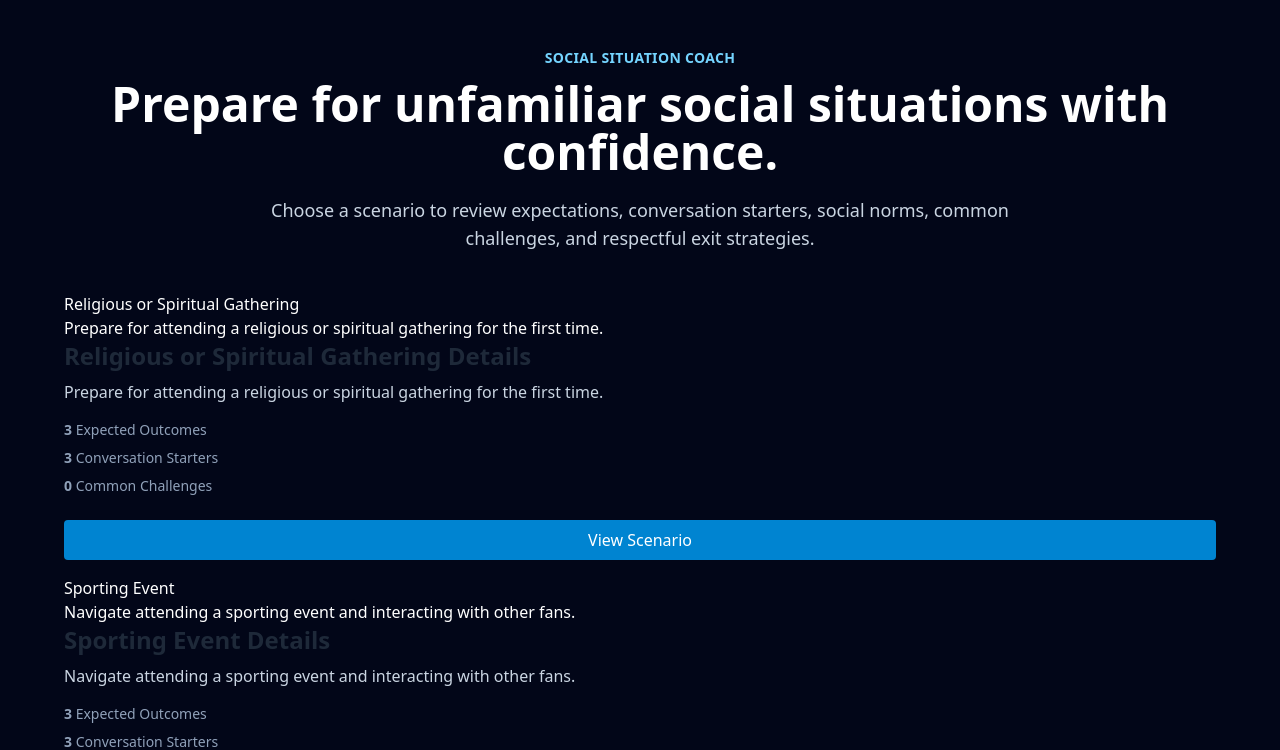
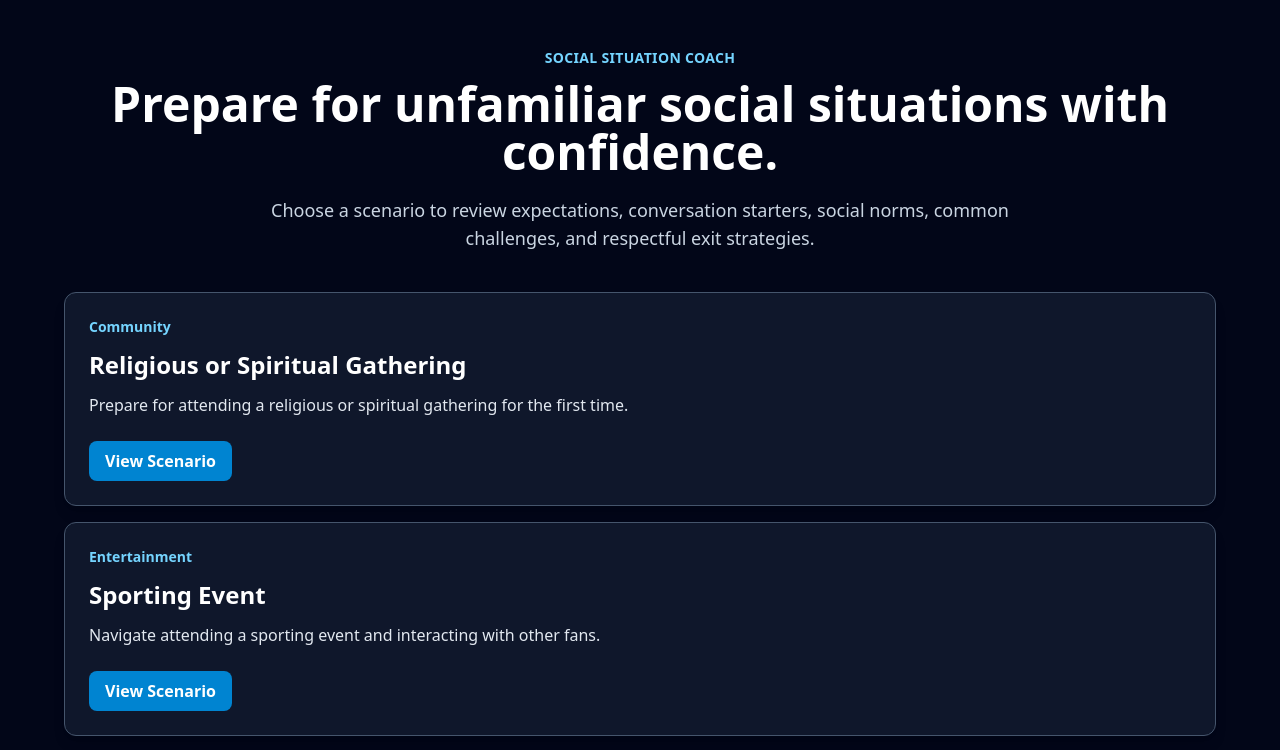
Before and after one commit to CornveliousFarva/social-situation-coach, a React (Vite) app: page / in a window 1280 px wide. Shown: the top 750 px of the page. Built offline with nearby package versions, Linux system fonts and the light colour scheme.

Commit message:
Improved semantic structure and keyboard accessibility.

```diff
--- a/src/components/ScenarioCard.tsx
+++ b/src/components/ScenarioCard.tsx
@@ -1,4 +1,3 @@
-// A card displaying a scenario with its title and description
 import type { Scenario } from "../types/Scenario"
 
 interface ScenarioCardProps {
@@ -6,33 +5,47 @@ interface ScenarioCardProps {
   onSelect: (scenario: Scenario) => void
 }
 
-export const ScenarioCard: React.FC<ScenarioCardProps> = ({ scenario, onSelect }) => {
+export const ScenarioCard: React.FC<ScenarioCardProps> = ({
+  scenario,
+  onSelect,
+}) => {
+  const titleId = `scenario-${scenario.id}-title`
+  const descriptionId = `scenario-${scenario.id}-description`
+
   return (
-    <div className="scenario-card">
-      <h2>{scenario.title}</h2>
-      <p>{scenario.description}</p>
+    <article
+      aria-labelledby={titleId}
+      aria-describedby={descriptionId}
+      className="rounded-xl border border-slate-600 bg-slate-900 p-6 shadow-lg"
+    >
+      <p className="mb-3 text-sm font-semibold text-sky-300">
+        {scenario.category}
+      </p>
 
-      <h2 className="mb-2 text-2xl font-bold text-gray-800">
-        {scenario.title} Details
+      <h2 id={titleId} className="text-2xl font-bold text-white">
+        {scenario.title}
       </h2>
-      <p className="mb-4 text-slate-300">
+
+      <p id={descriptionId} className="mt-3 text-slate-200">
         {scenario.description}
       </p>
-      <div className="space-y-2 text-sm text-slate-400">
-        <p>
-          <strong>{scenario.expectedOutcomes.length}</strong> Expected Outcomes
-        </p>
-        <p>
-          <strong>{scenario.conversationStarters.length}</strong> Conversation Starters
-        </p>
-        <p>
-          <strong>{scenario.anticipatedChallenges.length}</strong> Common Challenges
-        </p>
-      </div>
 
-      <button onClick={() => onSelect(scenario)} className="mt-6 w-full rounded bg-sky-600 px-4 py-2 font-medium text-white hover:bg-sky-500">
+      <button
+        type="button"
+        onClick={() => onSelect(scenario)}
+        aria-label={`View scenario: ${scenario.title}`}
+        className="
+          mt-6 rounded-lg bg-sky-600 px-4 py-2 font-semibold text-white
+          hover:bg-sky-500
+          focus-visible:outline-none
+          focus-visible:ring-4
+          focus-visible:ring-sky-300
+          focus-visible:ring-offset-2
+          focus-visible:ring-offset-slate-900
+        "
+      >
         View Scenario
       </button>
-    </div>
+    </article>
   )
 }
--- a/src/components/ScenarioDetail.tsx
+++ b/src/components/ScenarioDetail.tsx
@@ -1,4 +1,3 @@
-// A detailed view of a scenario with its title, description, and related sections
 import type { Scenario } from "../types/Scenario"
 import { ScenarioSection } from "./ScenarioSection"
 
@@ -9,14 +8,9 @@ interface ScenarioDetailProps {
 export const ScenarioDetail: React.FC<ScenarioDetailProps> = ({
   scenario,
 }) => {
-
   return (
-    <div className="space-y-6 rounded-lg bg-slate-900 p-6 text-white">
-      <h1 className="text-3xl font-bold">
-        {scenario.title}
-      </h1>
-
-      <p className="text-slate-300">
+    <div className="space-y-6">
+      <p className="text-lg leading-relaxed text-slate-200">
         {scenario.description}
       </p>
 
@@ -54,7 +48,6 @@ export const ScenarioDetail: React.FC<ScenarioDetailProps> = ({
         title="Resources"
         items={scenario.resources}
       />
-
     </div>
   )
 }
--- a/src/components/ScenarioSection.tsx
+++ b/src/components/ScenarioSection.tsx
@@ -1,18 +1,37 @@
-// A section of the scenario with a title and a list of items
+import { useId } from "react"
+
 interface ScenarioSectionProps {
   title: string
   items: string[]
 }
 
-export const ScenarioSection: React.FC<ScenarioSectionProps> = ({ title, items }) => {
+export const ScenarioSection: React.FC<ScenarioSectionProps> = ({
+  title,
+  items,
+}) => {
+  const headingId = useId()
+
+  if (items.length === 0) {
+    return null
+  }
+
   return (
-    <div className="scenario-section">
-      <h3>{title}</h3>
-      <ul>
-        {items.map((item, index) => (
-          <li key={index}>{item}</li>
+    <section
+      aria-labelledby={headingId}
+      className="rounded-lg border border-slate-700 bg-slate-800 p-5"
+    >
+      <h2
+        id={headingId}
+        className="mb-3 text-xl font-semibold text-sky-300"
+      >
+        {title}
+      </h2>
+
+      <ul className="list-disc space-y-2 pl-6 text-slate-100">
+        {items.map((item) => (
+          <li key={item}>{item}</li>
         ))}
       </ul>
-    </div>
+    </section>
   )
 }
--- a/src/pages/ScenarioPage.tsx
+++ b/src/pages/ScenarioPage.tsx
@@ -1,3 +1,4 @@
+import { useEffect, useRef } from "react"
 import type { Scenario } from "../types/Scenario"
 import { ScenarioDetail } from "../components/ScenarioDetail"
 
@@ -10,23 +11,58 @@ export const ScenarioPage: React.FC<ScenarioPageProps> = ({
   scenario,
   onBack,
 }) => {
+  const headingRef = useRef<HTMLHeadingElement>(null)
+
+  useEffect(() => {
+    headingRef.current?.focus()
+  }, [scenario.id])
+
   return (
-    <main className="min-h-screen bg-slate-950 px-6 py-12 text-white">
-      <section className="mx-auto max-w-4xl">
+    <main
+      id="main-content"
+      className="min-h-screen bg-slate-950 px-6 py-12 text-white"
+    >
+      <section
+        aria-labelledby="scenario-page-title"
+        className="mx-auto max-w-4xl"
+      >
         <button
+          type="button"
           onClick={onBack}
-          className="mb-6 rounded-lg bg-slate-800 px-4 py-2 font-medium text-slate-200 hover:bg-slate-700"
+          aria-label="Return to the scenario list"
+          className="
+            mb-8 rounded-lg bg-slate-800 px-4 py-2 font-medium text-slate-100
+            hover:bg-slate-700
+            focus-visible:outline-none
+            focus-visible:ring-4
+            focus-visible:ring-sky-300
+            focus-visible:ring-offset-2
+            focus-visible:ring-offset-slate-950
+          "
         >
-          ← Back to Scenarios
+          <span aria-hidden="true">← </span>
+          Back to Scenarios
         </button>
 
-        <div className="mb-8">
+        <header className="mb-8">
           <p className="mb-2 text-sm font-semibold uppercase tracking-wide text-sky-300">
             Social Situation Coach
           </p>
 
-          <h1 className="text-4xl font-bold">{scenario.title}</h1>
-        </div>
+          <h1
+            ref={headingRef}
+            id="scenario-page-title"
+            tabIndex={-1}
+            className="
+              text-4xl font-bold
+              focus:outline-none
+              focus-visible:ring-4
+              focus-visible:ring-sky-300
+            "
+          >
+            {scenario.title}
+          </h1>
+        </header>
 
         <ScenarioDetail scenario={scenario} />
       </section>
```
